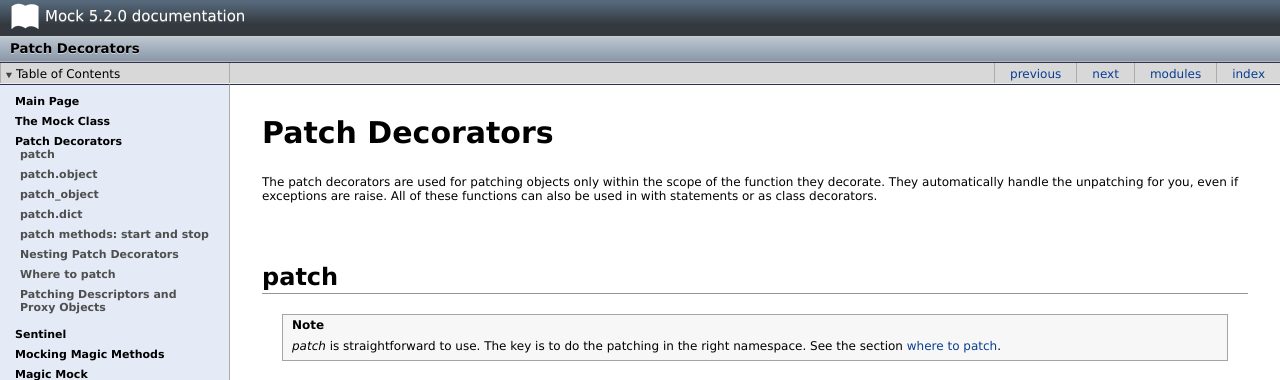
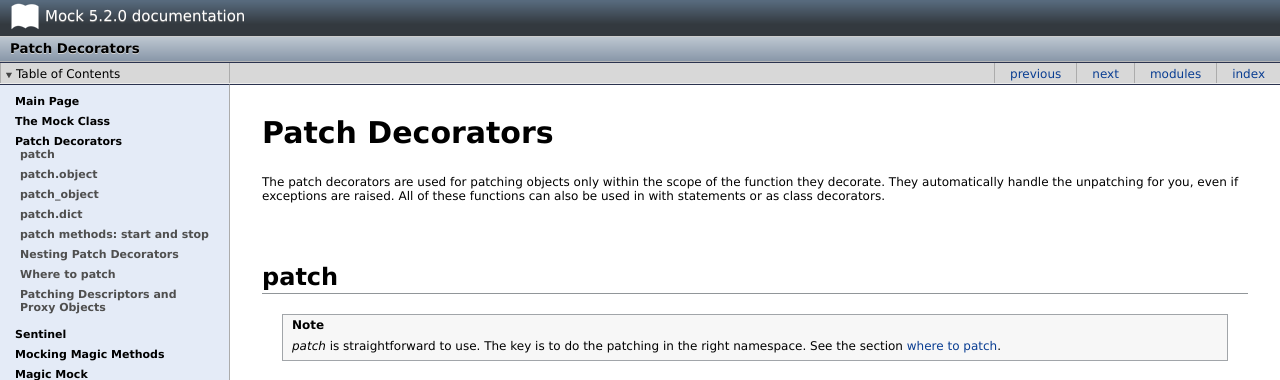
Before and after one commit to graingert/mock-git, a Sphinx documentation site: the page built from docs/patch.txt, in a window 1280 px wide, cut to the strip 0-380 px from the top of the page. Built offline with Sphinx 7.4.7, drawn with Linux system fonts in a browser that asks for light colours; some of the changed text lies outside the part shown.

Commit message:
a typo, a formatting fix and an example added

```diff
--- a/docs/patch.txt
+++ b/docs/patch.txt
@@ -30,7 +30,7 @@
 
 The patch decorators are used for patching objects only within the scope of
 the function they decorate. They automatically handle the unpatching for you,
-even if exceptions are raise. All of these functions can also be used in with
+even if exceptions are raised. All of these functions can also be used in with
 statements or as class decorators.
 
 
@@ -324,7 +324,7 @@ Patching Descriptors and Proxy Objects
 ======================================
 
 Since version 0.6.0 both patch_ and patch.object_ have been able to correctly
-patch and restore descriptors; class methods, static methods and properties.
+patch and restore descriptors: class methods, static methods and properties.
 You should patch these on the *class* rather than an instance.
 
 Since version 0.7.0 patch_ and patch.object_ work correctly with some objects
--- a/docs/sentinel.txt
+++ b/docs/sentinel.txt
@@ -58,5 +58,6 @@ In this example we monkey patch `method` to return
     >>> real.method.return_value = sentinel.some_object
     >>> result = real.method()
     >>> assert result == sentinel.some_object
+    >>> assert result is sentinel.some_object
     >>> sentinel.some_object
     <SentinelObject "some_object">
--- a/mock.py
+++ b/mock.py
@@ -672,7 +672,7 @@ def patch(target, new=DEFAULT, spec=None, create=False,
     with a ``new`` object. When the function/with statement exits the patch is
     undone.
 
-    The target is imported and the specified attribute patched with the new
+    The ``target`` is imported and the specified attribute patched with the new
     object, so it must be importable from the environment you are calling the
     decorator from.
 
```
